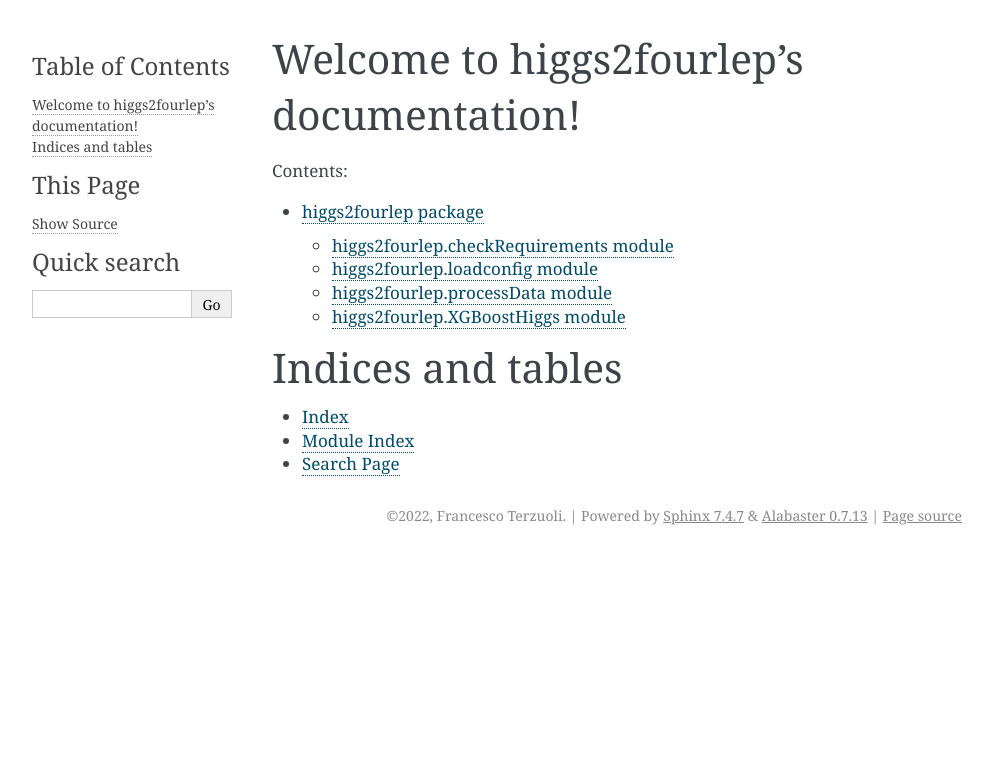
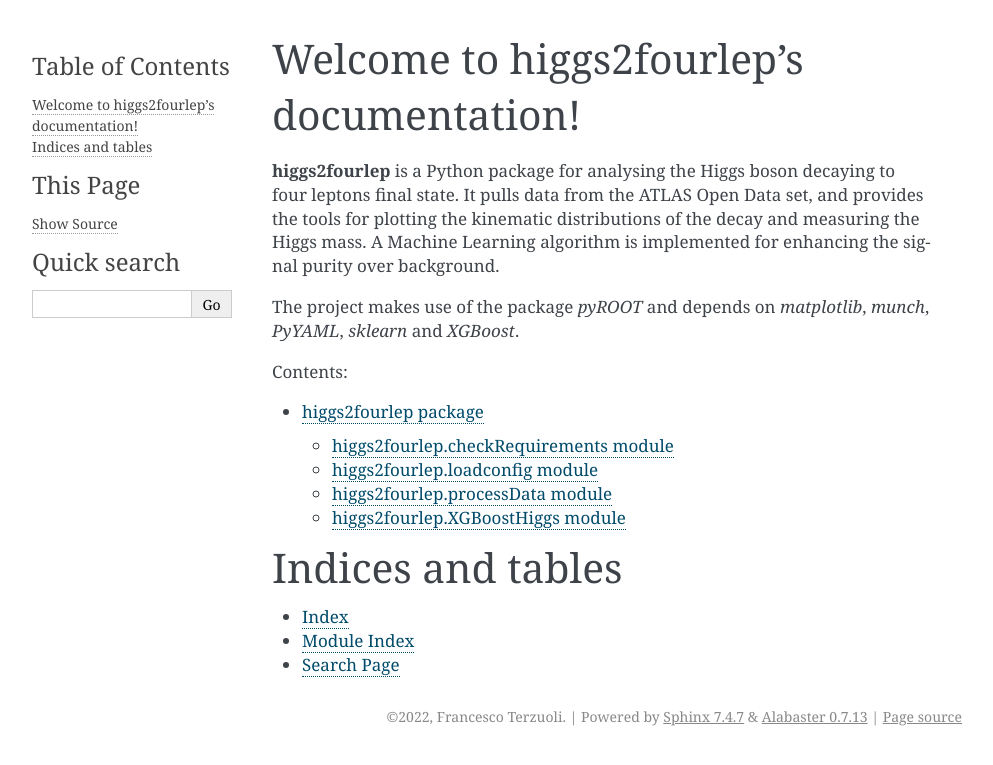
Before and after one commit to f-terzuoli/higgs2fourlep, a Sphinx documentation site: the page built from docs/source/index.rst, in a window 1280 px wide. Shown: the top 765 px of the page, without its empty margins (148-1141 px from the left). Built offline with Sphinx 7.4.7, drawn with Linux system fonts in a browser that asks for light colours.

Commit message:
Improve docs

```diff
--- a/docs/source/index.rst
+++ b/docs/source/index.rst
@@ -5,6 +5,14 @@
 
 Welcome to higgs2fourlep's documentation!
 ==========================================
+
+**higgs2fourlep** is a Python package for analysing the Higgs boson decaying to four leptons final state.
+It pulls data from the ATLAS Open Data set, and provides the tools for plotting the kinematic distributions
+of the decay and measuring the Higgs mass.
+A Machine Learning algorithm is implemented for enhancing the signal purity over background.
+
+The project makes use of the package `pyROOT` and depends on `matplotlib`, `munch`, `PyYAML`, `sklearn` and `XGBoost`.
+
 
 .. toctree::
    :maxdepth: 2
```
Also changed, not shown: README.md (+10 -5 lines).
